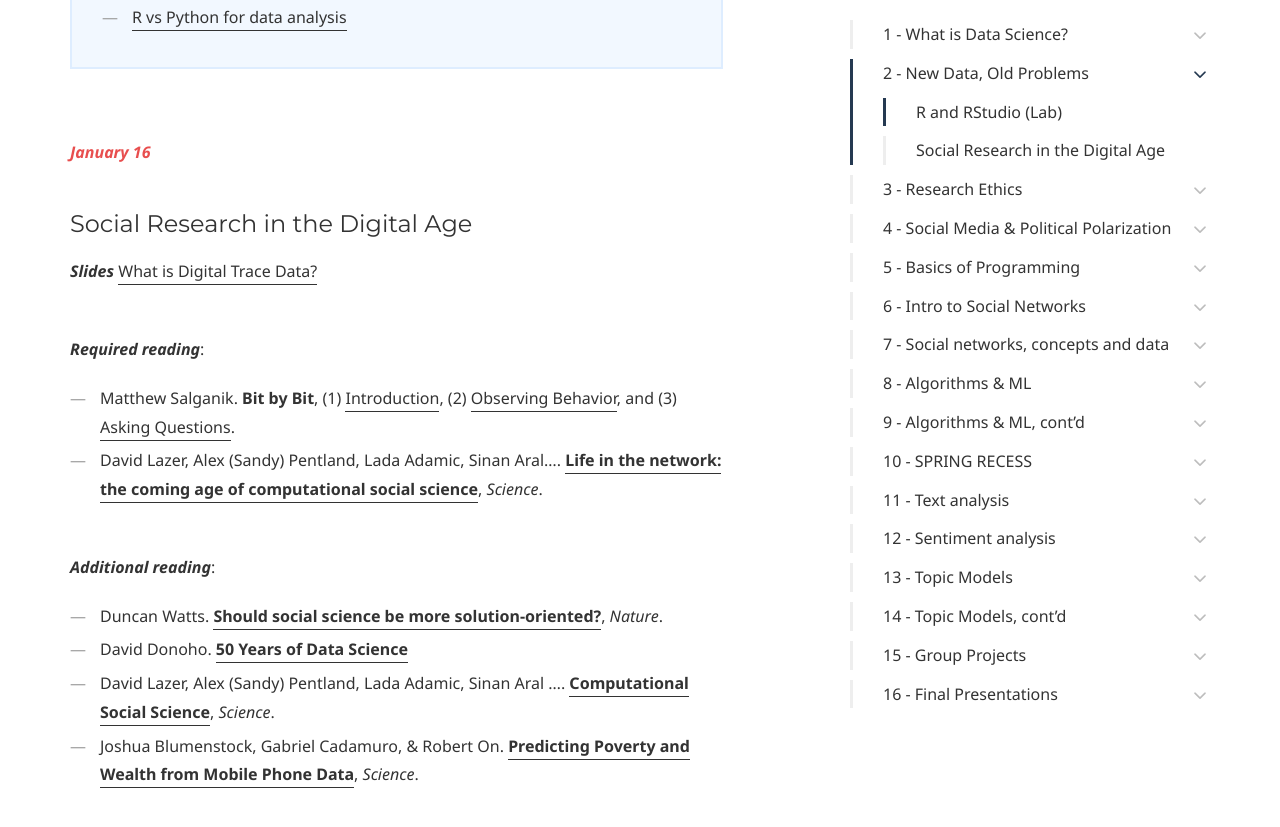
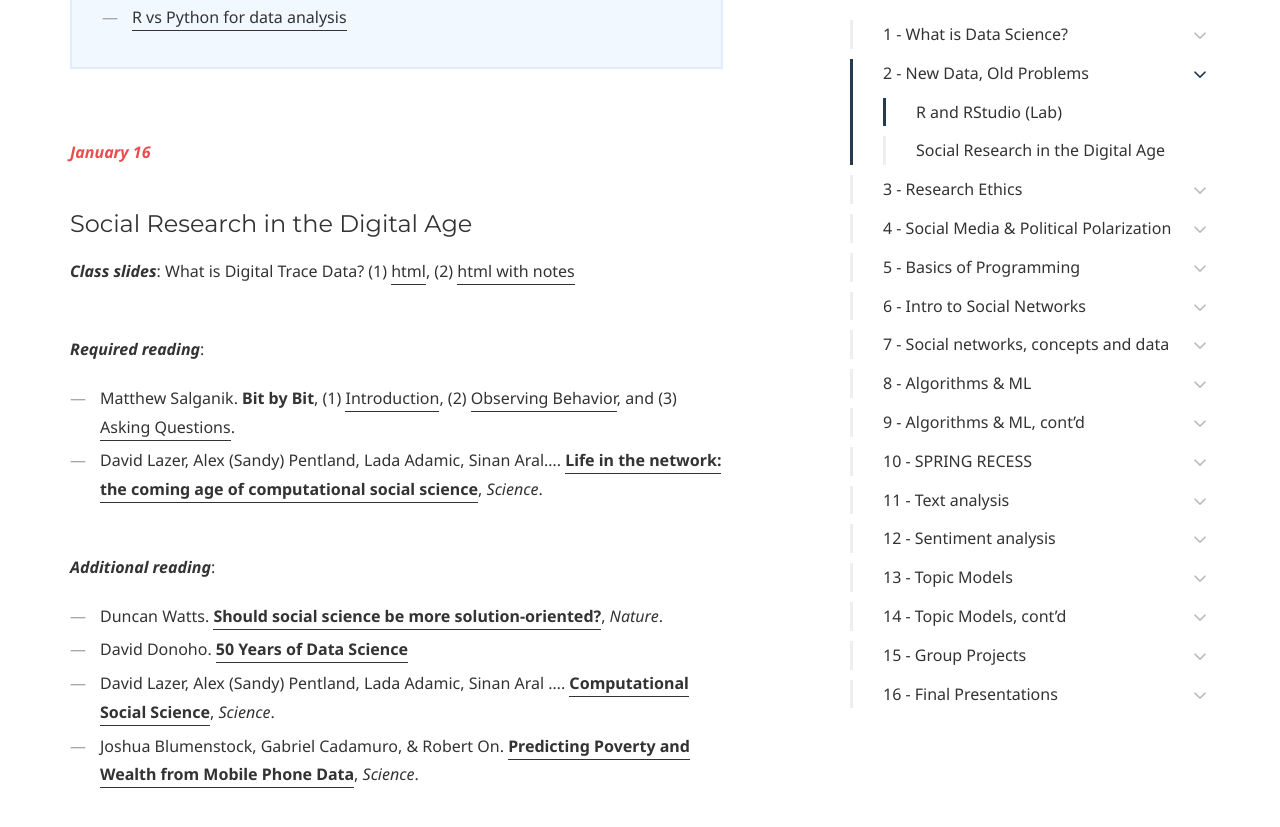
Before and after one commit to dssoc/dssoc.github.io, a Jekyll site: the page built from schedule.md, in a window 1280 px wide and 900 px high, scrolled down 1619 px. Shown: the top 827 px of the window. Built offline with Jekyll 4.4.1, drawn with Linux system fonts in a browser that asks for light colours; some web fonts are replaced.

Commit message:
add slides for digital trace data

```diff
--- a/schedule.md
+++ b/schedule.md
@@ -57,8 +57,7 @@
 <b><i><font color="#E84E4E">January 16</font></i></b>
 #### Social Research in the Digital Age
 
-***Slides***
-[What is Digital Trace Data?](https://htmlpreview.github.io/?https://github.com/dssoc/dssoc.github.io/blob/master/slides_and_code/Social%20Research%20in%20the%20Digital%20Age/Social%20Research%20in%20the%20Digital%20Age.html#/)
+***Class slides***: What is Digital Trace Data? (1) [html](https://htmlpreview.github.io/?https://github.com/dssoc/dssoc.github.io/blob/master/slides_and_code/Social%20Research%20in%20the%20Digital%20Age/Social%20Research%20in%20the%20Digital%20Age.html#/), (2) [html with notes](https://htmlpreview.github.io/?https://github.com/dssoc/dssoc.github.io/blob/master/slides_and_code/Social%20Research%20in%20the%20Digital%20Age/rmarkdown/Strengths_and_Weaknesses.html)
 <br/><br/>
 
 ***Required reading***:
```
Also changed, not shown: 2 other files.
